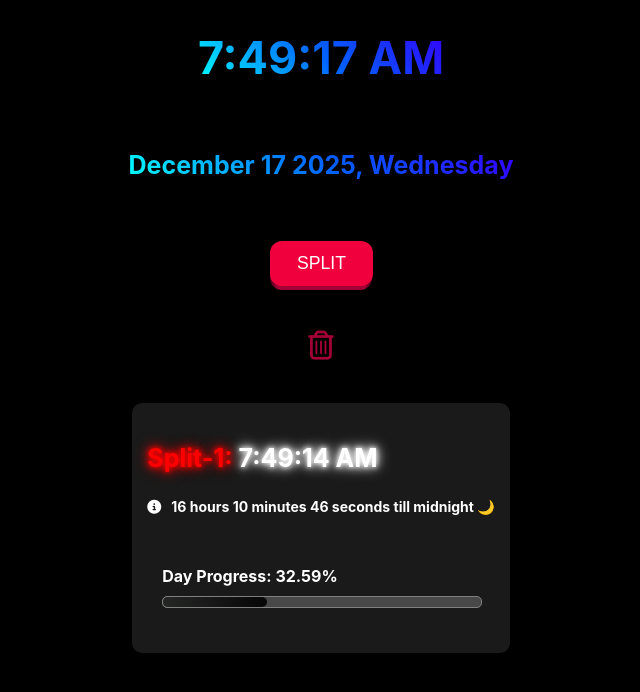
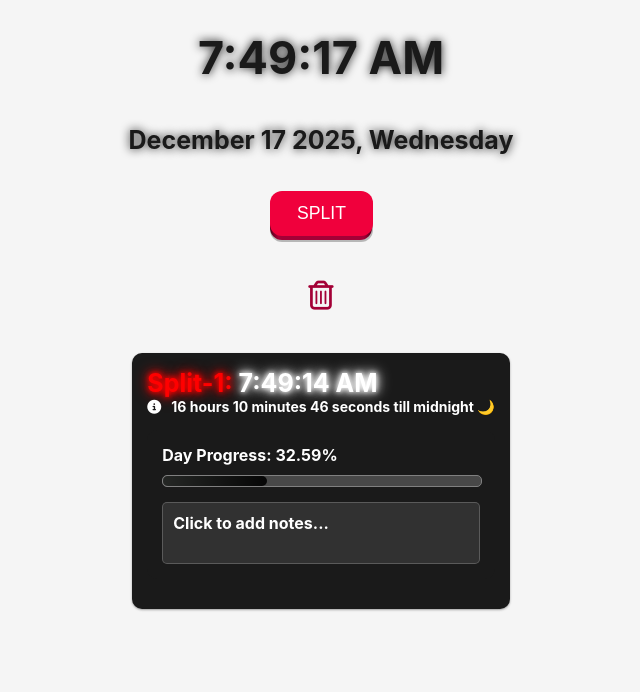
Before and after one commit to abk2191/time-splitter, a React (Vite) app: page / in a window 1280 px wide. Both pictures are taken after a click on the button "SPLIT". Shown: the top 692 px of the page, without its empty margins (319-959 px from the left). Built offline with nearby package versions, Linux system fonts and the light colour scheme.

Commit message:
Added new features

```diff
--- a/src/App.jsx
+++ b/src/App.jsx
@@ -13,7 +13,6 @@ function App() {
     localStorage.setItem("splitTimes", JSON.stringify(timee));
   }, [timee]);
 
-  // Function to calculate percentage of day passed
   // Function to calculate percentage of day passed
   function getDayPercentage(rawTime = null) {
     let hours, minutes, seconds;
@@ -67,8 +66,17 @@ function App() {
         displayTime: timeString, // For display with AM/PM
         rawTime: rawTimeForCalc, // For midnight calculation (24h format)
         timestamp: now.getTime(), // Unique ID
+        note: "", // Initialize empty note for this time entry
       },
     ]);
+  }
+
+  function handleNoteChange(timestamp, newNote) {
+    setTimee((prevTime) =>
+      prevTime.map((item) =>
+        item.timestamp === timestamp ? { ...item, note: newNote } : item
+      )
+    );
   }
 
   function tillMidnight(rawTime) {
@@ -154,47 +162,6 @@ function App() {
         <LiveClock />
         {displayDate()}
 
-        {/* Day Progress Display
-        <div
-          style={{
-            margin: "15px 0",
-            padding: "15px",
-            background: "rgba(255, 255, 255, 0.1)",
-            borderRadius: "10px",
-            textAlign: "center",
-          }}
-        >
-          <p
-            style={{
-              color: "white",
-              fontSize: "16px",
-              marginBottom: "5px",
-            }}
-          >
-            Day Progress: {dayProgress.formatted}
-          </p>
-
-          <div
-            style={{
-              width: "100%",
-              height: "10px",
-              backgroundColor: "rgba(255, 255, 255, 0.2)",
-              borderRadius: "5px",
-              overflow: "hidden",
-            }}
-          >
-            <div
-              style={{
-                width: `${dayProgress.percentage}%`,
-                height: "100%",
-                background: "linear-gradient(90deg, #4CAF50, #8BC34A)",
-                transition: "width 0.3s ease",
-                borderRadius: "5px",
-              }}
-            />
-          </div>
-        </div> */}
-
         <button onClick={getTime}>
           <span className="shadow"></span>
           <span className="edge"></span>
@@ -275,6 +242,35 @@ function App() {
                     }}
                   />
                 </div>
+
+                {/* Content Editable Note */}
+                <p
+                  contentEditable
+                  suppressContentEditableWarning
+                  style={{
+                    color: "white",
+                    fontSize: "16px",
+                    marginTop: "15px",
+                    padding: "10px",
+                    background: "rgba(255, 255, 255, 0.1)",
+                    borderRadius: "5px",
+                    minHeight: "40px",
+                    outline: "none",
+                    textAlign: "left",
+                    border: "1px solid rgba(255, 255, 255, 0.2)",
+                  }}
+                  onBlur={(e) =>
+                    handleNoteChange(timeObj.timestamp, e.target.textContent)
+                  }
+                  onKeyDown={(e) => {
+                    if (e.key === "Enter") {
+                      e.preventDefault();
+                      e.target.blur();
+                    }
+                  }}
+                >
+                  {timeObj.note || "Click to add notes..."}
+                </p>
               </div>
             </div>
           );
--- a/src/index.css
+++ b/src/index.css
@@ -11,10 +11,8 @@
   font-size: 45px;
   font-family: "Inter", sans-serif;
   font-weight: bolder;
-  background: linear-gradient(45deg, #00ffff, #0066ff, #3300ff);
-  -webkit-background-clip: text;
-  -webkit-text-fill-color: transparent;
-  background-clip: text;
+  color: #1a1a1a;
+  text-shadow: 0 0 10px #1a1a1a, 0 0 20px rgba(255, 255, 255, 0.5);
 }
 
 * {
@@ -22,12 +20,15 @@
 }
 
 .date {
-  background: linear-gradient(45deg, #00ffff, #0066ff, #3300ff);
-  -webkit-background-clip: text;
-  -webkit-text-fill-color: transparent;
-  background-clip: text;
+  color: #1a1a1a;
+  text-shadow: 0 0 10px #1a1a1a, 0 0 20px rgba(255, 255, 255, 0.5);
   font-size: 25px;
   font-weight: bold;
+}
+
+p {
+  margin: 0;
+  padding: 0;
 }
 
 .time-div {
@@ -54,7 +55,7 @@
 body,
 html {
   font-family: "Inter", sans-serif;
-  background-color: black;
+  background-color: whitesmoke;
 }
 
 /* From Uiverse.io by cssbuttons-io */
```
